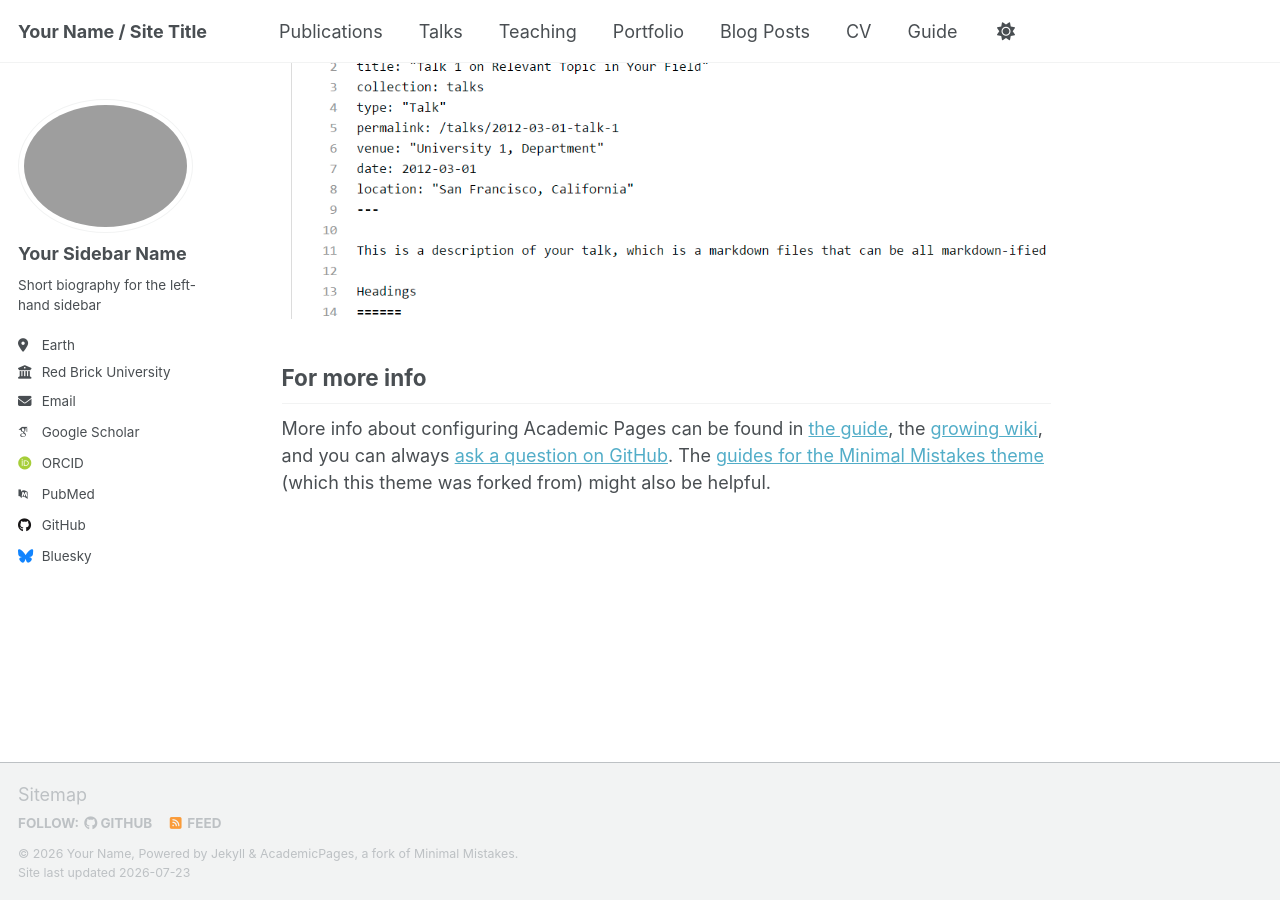
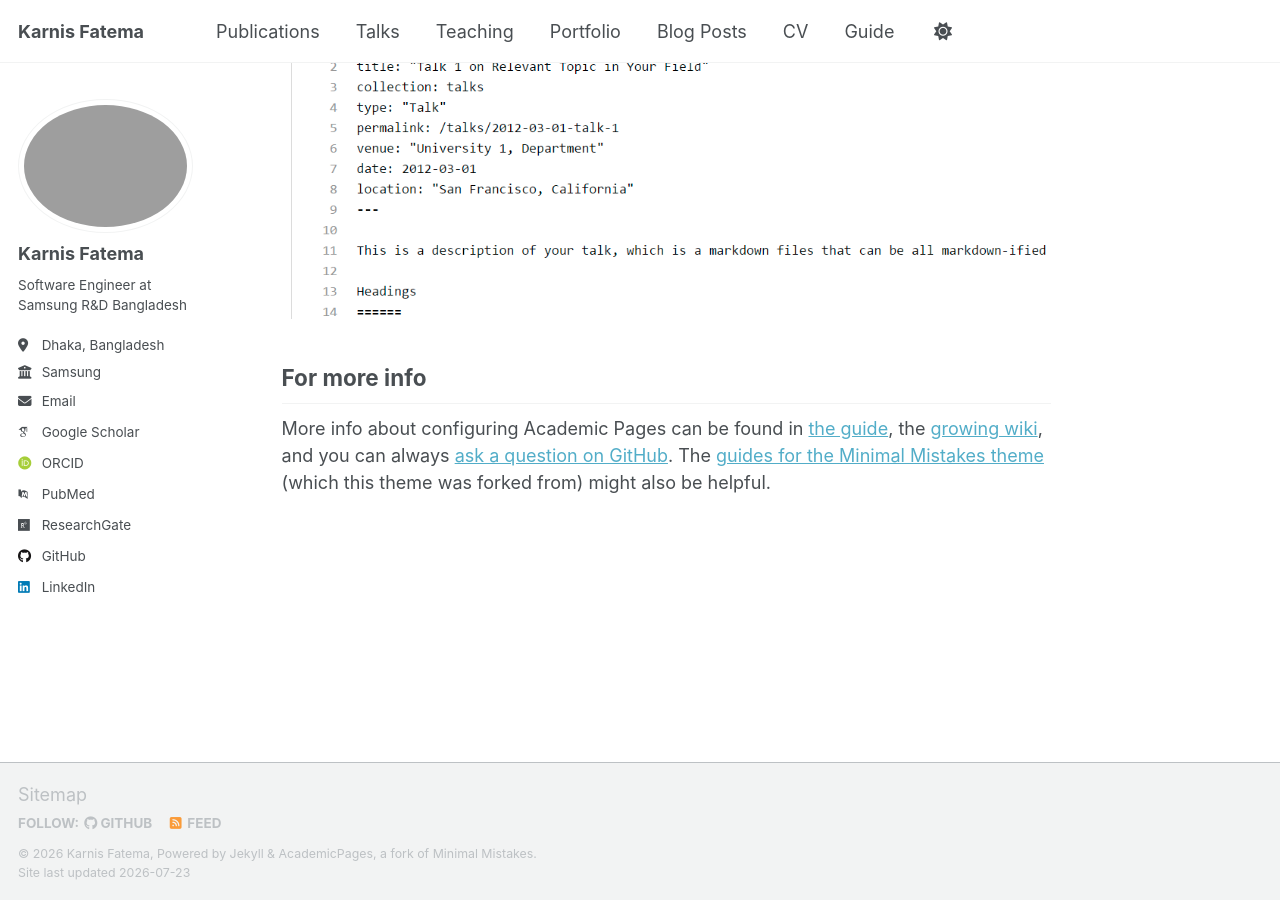
Before and after one commit to Karnis052/Karnis052.github.io, a Jekyll site: the page built from _pages/about.md, in a window 1280 px wide and 900 px high, scrolled down 2880 px. Built offline with Jekyll 4.4.1, drawn with Linux system fonts in a browser that asks for light colours; some web fonts are replaced; a script that is not in the unit is left out.

Commit message:
Description Added

```diff
--- a/_config.yml
+++ b/_config.yml
@@ -9,52 +9,52 @@
 # Basic Site Settings
 locale                   : "en-US"
 site_theme               : "default" # Currently available options are "default", "air"
-title                    : "Your Name / Site Title"
+title                    : "Karnis Fatema"
 title_separator          : "-"
-name                     : &name "Your Name"
-description              : &description "Your Name's academic portfolio"   # Update this with a general description of your site, this is the default if not overridden by a page
-url                      : https://academicpages.github.io # The base hostname & protocol for your site e.g. "https://[your GitHub username].github.io",
+name                     : &name "Karnis Fatema"
+description              : &description "Karnis Fatema's portfolio"   # Update this with a general description of your site, this is the default if not overridden by a page
+url                      : https://karnis052.github.io # The base hostname & protocol for your site e.g. "https://[your GitHub username].github.io",
                                                            # or if you already have some other page hosted on Github then use "https://[your GitHub username].github.io/[Your Repo Name]"
 baseurl                  : "" # the subpath of your site, e.g. "/blog"
-repository               : "academicpages/academicpages.github.io"
+repository               : "Karnis052/Karnis052.github.io"
 
 # Site Author - The following control what appear as part of the author content on the side bar.
 #               If a field is blank the icon and link will not appear, otherwise it will be shown.
 #               Additional customization can be done by editing /_includes/author-profile.html
 author:
   # Biographic information
-  avatar           : "profile.png"
-  name             : "Your Sidebar Name"
+  avatar           : "images/profile.png"
+  name             : "Karnis Fatema"
   pronouns         : # example: "she/her"
-  bio              : "Short biography for the left-hand sidebar"
-  location         : "Earth"
-  employer         : "Red Brick University"
+  bio              : "Software Engineer at Samsung R&D Bangladesh"
+  location         : "Dhaka, Bangladesh"
+  employer         : "Samsung"
   uri              : # URL
-  email            : "none@example.org"
+  email            : "karnis052@gmail.com"
 
   # Academic websites
   academia         : # URL
   arxiv            : # URL - Update with the correct link to your profile
-  googlescholar    : "https://scholar.google.com/citations?user=PS_CX0AAAAAJ"
+  googlescholar    : "https://scholar.google.com/citations?user=7lKhlQgAAAAJ"
   inspire-hep      : # URL
   impactstory      : # URL
-  orcid            : "https://orcid.org/yourorcidurl"
+  orcid            : "https://orcid.org/0009-0006-2687-3442"
   semantic         : # URL
-  pubmed           : "https://www.ncbi.nlm.nih.gov/pubmed/?term=john+snow"
-  researchgate     : # URL
+  pubmed           : ""
+  researchgate     : "https://www.researchgate.net/profile/Karnis-Fatema"
   scopus           : # URL
 
   # Repositories and software development
   bitbucket        : # Username - Update with your username on the site
   codepen          : # Username
   dribbble         : # Username
-  github           : "academicpages"
+  github           : "Karnis052"
   kaggle           : # Username
   stackoverflow    : # User number or user number and name (i.e., use "1" or "1/jeff-atwood")
 
   # Social media
   artstation       : # Username
-  bluesky          : "bsky.app" # Replace this with you Bluesky username
+  bluesky          : # Replace this with you Bluesky username
   facebook         : # Username
   flickr           : # Username
   foursquare       : # Username
@@ -63,7 +63,7 @@ author:
   keybase          : # Username
   instagram        : # Username
   lastfm           : # Username
-  linkedin         : # Username
+  linkedin         : "karnis-fatema-a050b9192"
   mastodon         : # URL
   medium           : # URL
   pinterest        : # Username
```
Also changed, not shown: 1 other file.
